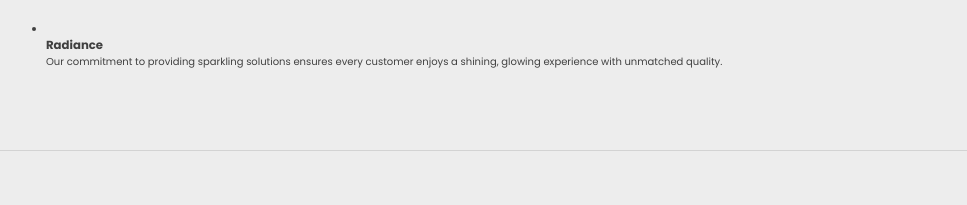
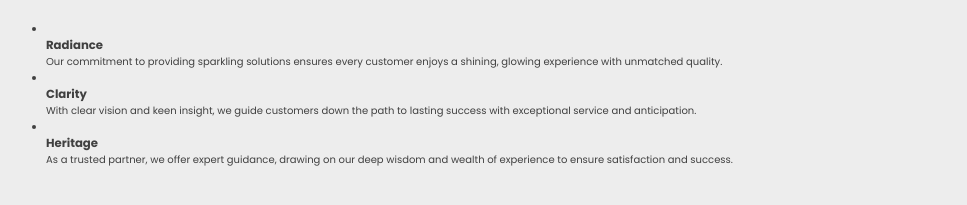
Before and after one commit to dariojularic/x-shopper-dream-e-commerce, a React (Vite) app: page / in a window 1280 px wide. Shown: the part 1828-2033 px from the top of the page, without its empty margins (146-1113 px from the left). Built offline with nearby package versions, Linux system fonts and the light colour scheme; no server answers.

Commit message:
Refactor code

```diff
--- a/src/pages/Home/components/ForthSection.tsx
+++ b/src/pages/Home/components/ForthSection.tsx
@@ -17,9 +17,48 @@ function ForthSection() {
               <div className="skill-icon-container">
                 <img src="" alt="" />
               </div>
+
               <div className="skill-container">
                 <h3>Radiance</h3>
-                  <p>Our commitment to providing sparkling solutions ensures every customer enjoys a shining, glowing experience with unmatched quality.</p>
+                <p>
+                  Our commitment to providing sparkling solutions ensures every
+                  customer enjoys a shining, glowing experience with unmatched
+                  quality.
+                </p>
+              </div>
+              {/* </div> */}
+            </li>
+
+            <li>
+              {/* <div className="skill-container"> */}
+              <div className="skill-icon-container">
+                <img src="" alt="" />
+              </div>
+
+              <div className="skill-container">
+                <h3>Clarity</h3>
+                <p>
+                  With clear vision and keen insight, we guide customers down
+                  the path to lasting success with exceptional service and
+                  anticipation.
+                </p>
+              </div>
+              {/* </div> */}
+            </li>
+
+            <li>
+              {/* <div className="skill-container"> */}
+              <div className="skill-icon-container">
+                <img src="" alt="" />
+              </div>
+
+              <div className="skill-container">
+                <h3>Heritage</h3>
+                <p>
+                  As a trusted partner, we offer expert guidance, drawing on our
+                  deep wisdom and wealth of experience to ensure satisfaction
+                  and success.
+                </p>
               </div>
               {/* </div> */}
             </li>
```
Lines whose indentation alone changed are shown as unchanged.
